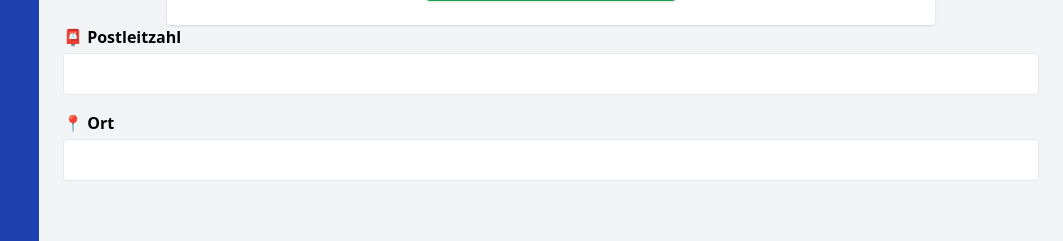
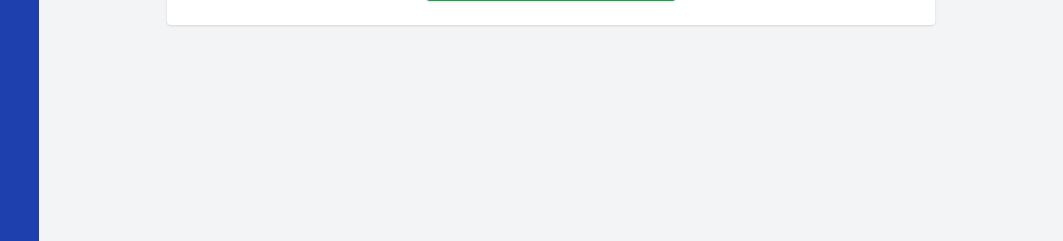
Before and after one commit to eyfahrlehrer/schuelerakte, a Flask app: page /stammdaten in a window 1280 px wide. Shown: the part 839-1080 px from the top of the page, without its empty margins (217-1280 px from the left). Run offline with Flask 3, Linux system fonts and the light colour scheme; the visitor is signed in with stand-in values (Sample User, id 1); some libraries are stand-ins or nearby versions.

Commit message:
Update stammdaten.html

```diff
--- a/templates/stammdaten.html
+++ b/templates/stammdaten.html
@@ -92,17 +92,6 @@
   </form>
 </div>
 
-<!-- PLZ -->
-<div class="mb-4">
-  <label class="block font-semibold mb-1" for="plz">📮 Postleitzahl</label>
-  <input type="text" name="plz" id="plz" class="w-full border rounded p-2" required>
-</div>
-
-<!-- Ort -->
-<div class="mb-4">
-  <label class="block font-semibold mb-1" for="ort">📍 Ort</label>
-  <input type="text" name="ort" id="ort" class="w-full border rounded p-2" required>
-</div>
 
 <!-- PLZ-Ort Auto-Fill Script -->
 <script>
```
